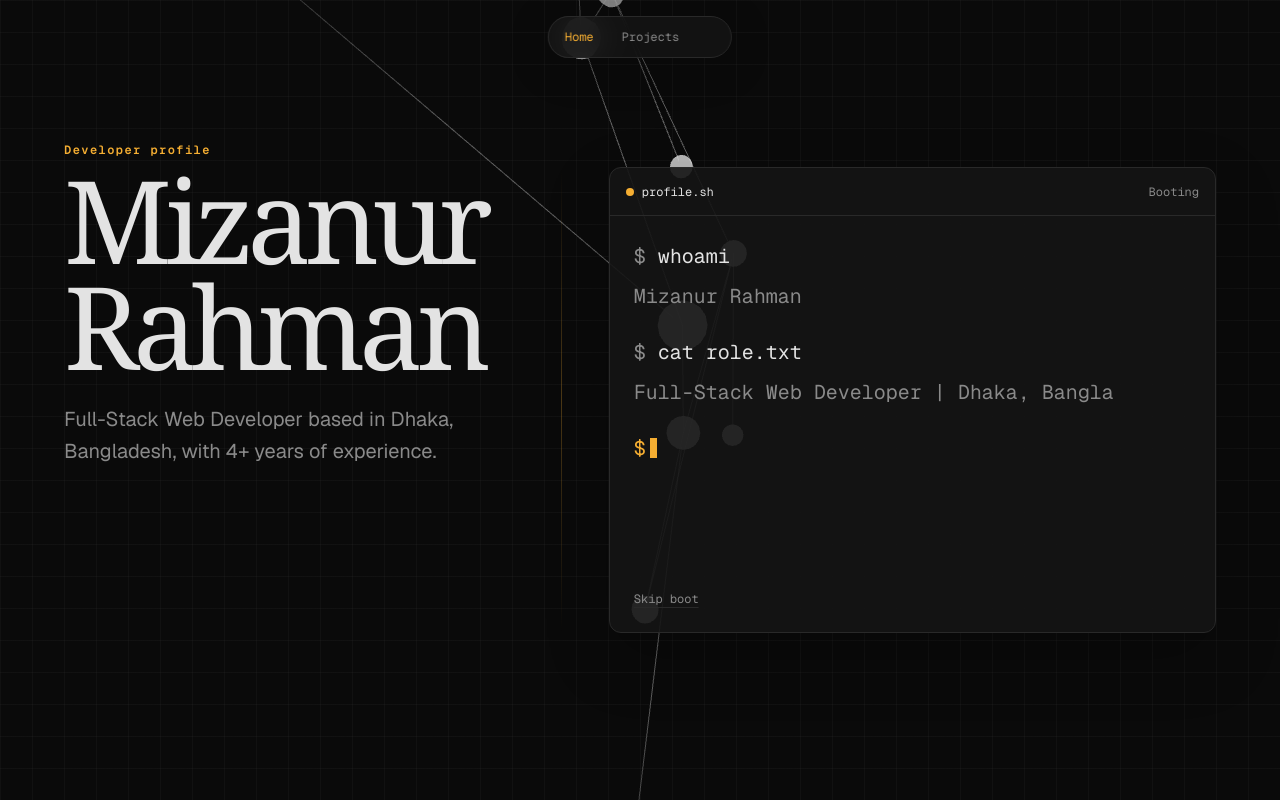
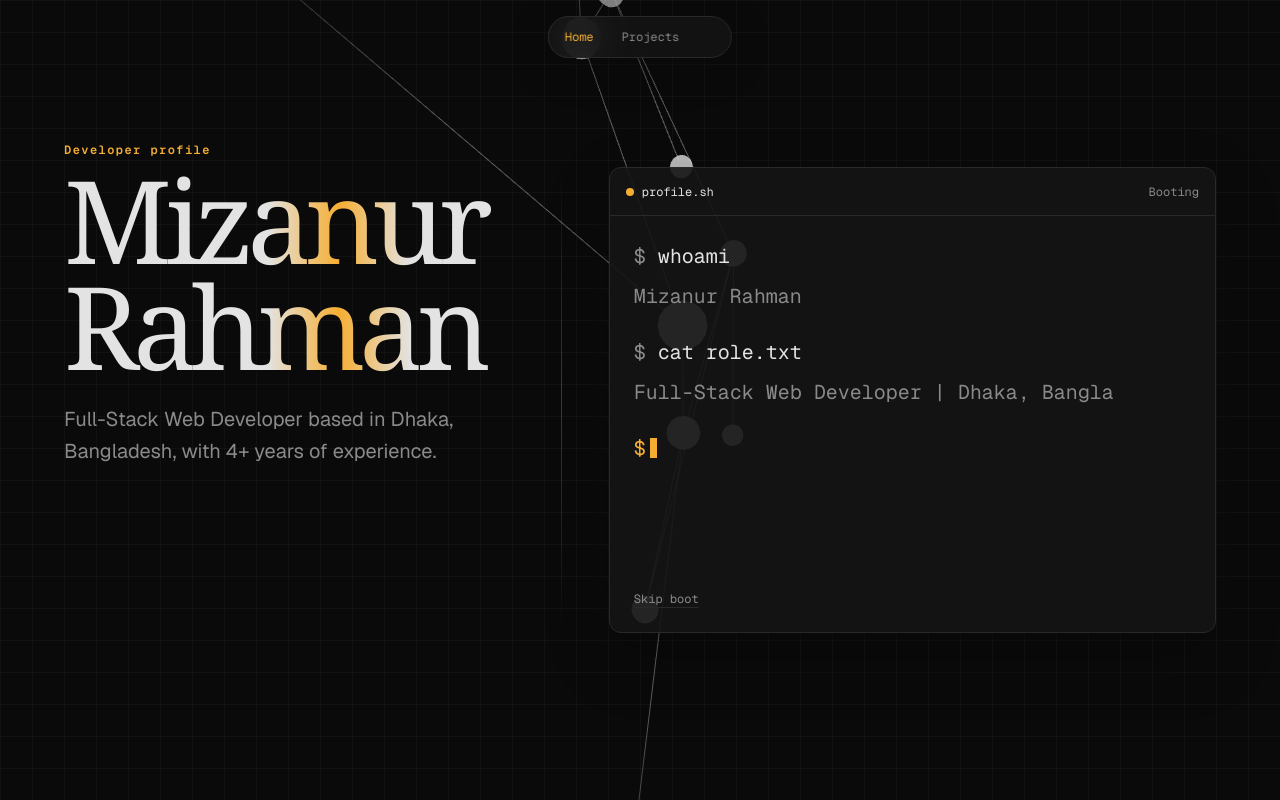
Before and after one commit to mizanmahi/portfolio2, a Next.js app: page / in a window 1280 px wide. Built offline with nearby package versions, Linux system fonts and the light colour scheme; some icons are missing.

Commit message:
feat(hero): refine completion cue and name treatment

```diff
--- a/app/globals.css
+++ b/app/globals.css
@@ -212,12 +212,33 @@ html[data-theme="light"] {
 
   .hero-title {
     max-width: 9ch;
+    color: transparent;
+    background-image: linear-gradient(
+      90deg,
+      hsl(var(--foreground)) 0%,
+      hsl(var(--foreground)) 42%,
+      hsl(var(--accent-strong)) 50%,
+      hsl(var(--foreground)) 58%,
+      hsl(var(--foreground)) 100%
+    );
+    background-position: 0 50%;
+    background-size: 200% 100%;
+    -webkit-background-clip: text;
+    background-clip: text;
     font-family: var(--font-editorial);
     font-size: var(--text-display);
     font-weight: 400;
     letter-spacing: -0.06em;
     line-height: var(--leading-display);
     text-wrap: balance;
+    transform-origin: left center;
+    transition: transform 360ms ease-out, text-shadow 360ms ease-out;
+    animation: hero-title-shimmer 7s ease-in-out infinite;
+  }
+
+  .hero-title:hover {
+    transform: scale(1.02);
+    text-shadow: 0 0 var(--space-4) hsl(var(--accent) / 0.36);
   }
 
   .hero-summary {
@@ -305,12 +326,13 @@ html[data-theme="light"] {
 
   .scroll-cue {
     position: absolute;
-    bottom: calc(var(--space-12) * -1);
+    z-index: 1;
+    bottom: var(--space-6);
     left: 50%;
     display: inline-flex;
     align-items: center;
-    gap: var(--space-2);
-    color: hsl(var(--muted));
+    gap: var(--space-1);
+    color: hsl(var(--accent-strong));
     font-family: var(--font-geist-mono), monospace;
     font-size: var(--text-kicker);
     line-height: var(--leading-kicker);
@@ -336,8 +358,12 @@ html[data-theme="light"] {
     outline-offset: var(--space-2);
   }
 
-  .scroll-cue-icon {
-    animation: scroll-cue-bob 1.8s ease-in-out infinite;
+  .scroll-cue-caret {
+    display: inline-block;
+    width: 0.6ch;
+    height: 1em;
+    background: hsl(var(--accent));
+    animation: terminal-caret 1s steps(1, end) infinite;
   }
 
   .future-section-anchor {
@@ -507,8 +533,9 @@ html[data-theme="light"] {
     50% { opacity: 0; }
   }
 
-  @keyframes scroll-cue-bob {
-    50% { transform: translateY(var(--space-1)); }
+  @keyframes hero-title-shimmer {
+    0%, 100% { background-position: 0 50%; }
+    50% { background-position: 100% 50%; }
   }
 
   @media (prefers-reduced-motion: reduce) {
@@ -516,7 +543,8 @@ html[data-theme="light"] {
     .terminal-next { transition: none; }
     .hero-actions { transition: none; }
     .scroll-cue,
-    .scroll-cue-icon { animation: none; transition: none; }
+    .scroll-cue-caret,
+    .hero-title { animation: none; transition: none; }
     html { scroll-behavior: auto; }
   }
 
--- a/components/hero/hero.tsx
+++ b/components/hero/hero.tsx
@@ -2,6 +2,7 @@ import { BootSequenceProvider } from "@/components/hero/boot-sequence-provider";
 import { TerminalBoot } from "@/components/hero/terminal-boot";
 import { HeroActions } from "@/components/hero/hero-actions";
 import { HeroScene } from "@/components/hero/hero-scene";
+import { ScrollCue } from "@/components/hero/scroll-cue";
 import { FloatingNav } from "@/components/navigation/floating-nav";
 
 export function Hero() {
@@ -29,6 +30,7 @@ export function Hero() {
                 <TerminalBoot />
               </div>
             </div>
+            <ScrollCue />
           </section>
           <div id="projects" className="future-section-anchor" aria-hidden="true" />
         </main>
--- a/components/hero/scroll-cue.tsx
+++ b/components/hero/scroll-cue.tsx
@@ -1,19 +1,20 @@
 "use client";
 
-import { ChevronDownIcon } from "@hugeicons/core-free-icons";
-import { HugeiconsIcon } from "@hugeicons/react";
+import { useBootSequence } from "@/components/hero/boot-sequence-provider";
 
-export function ScrollCue({ isVisible }: { isVisible: boolean }) {
+export function ScrollCue() {
+  const { isComplete } = useBootSequence();
+
   return (
     <a
-      aria-hidden={!isVisible}
+      aria-hidden={!isComplete}
       className="scroll-cue"
-      data-visible={isVisible}
+      data-visible={isComplete}
       href="#projects"
-      tabIndex={isVisible ? undefined : -1}
+      tabIndex={isComplete ? undefined : -1}
     >
-      <span>Scroll to explore</span>
-      <HugeiconsIcon aria-hidden="true" className="scroll-cue-icon" icon={ChevronDownIcon} size="1em" />
+      <span>scroll↓</span>
+      <span aria-hidden="true" className="scroll-cue-caret" />
     </a>
   );
 }
--- a/components/hero/terminal-boot.tsx
+++ b/components/hero/terminal-boot.tsx
@@ -1,7 +1,6 @@
 "use client";
 
 import { useBootSequence } from "@/components/hero/boot-sequence-provider";
-import { ScrollCue } from "@/components/hero/scroll-cue";
 
 export function TerminalBoot() {
   const { announcement, isComplete, lines, skip } = useBootSequence();
@@ -97,9 +96,6 @@ export function TerminalBoot() {
           )}
         </div>
       </section>
-
-      <ScrollCue isVisible={isComplete} />
-
       {/* <p className="terminal-next" aria-hidden={!isComplete}>
         <span className="terminal-next-marker" aria-hidden="true" />
         Next: the bento dashboard for experience, projects, and skills.
```
